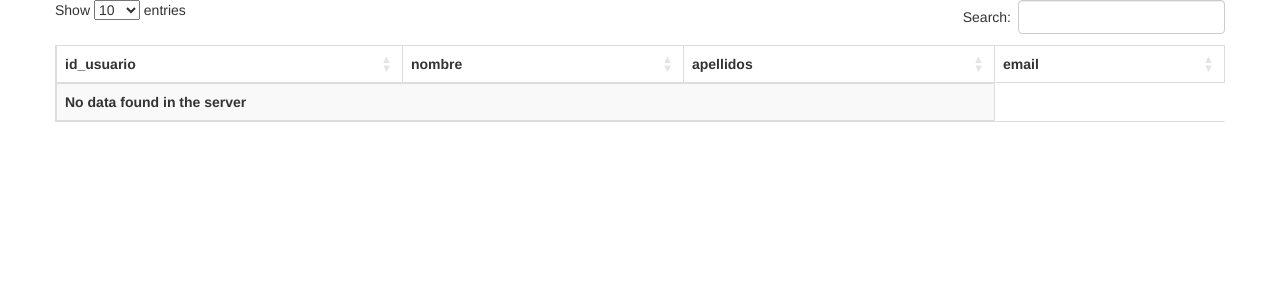
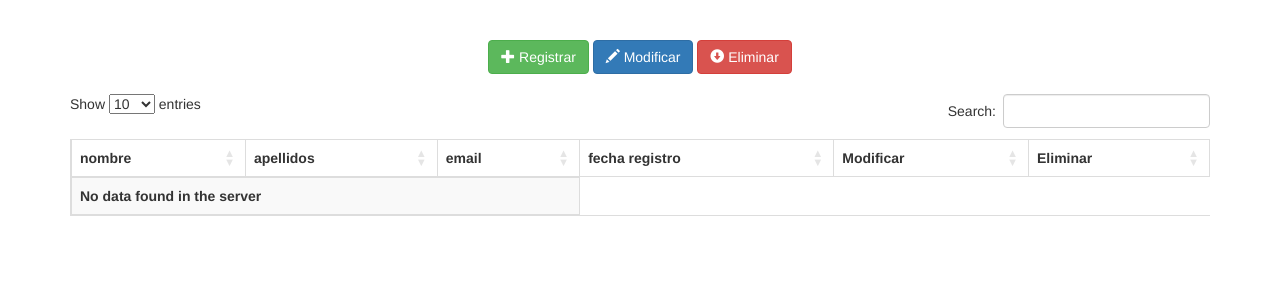
Before and after one commit to luism3090/dataTablesPaginationServerAjax, a CodeIgniter app: page /PhpCodeigniterPractica/index.php/tabla/index in a window 1280 px wide. Shown: the top 300 px of the page. Run offline with CodeIgniter, Linux system fonts and the light colour scheme; lists and menus that the app fills with data are empty; some libraries are stand-ins or nearby versions.

Commit message:
practica terminada

```diff
--- a/application/views/Tabla/tabla.php
+++ b/application/views/Tabla/tabla.php
@@ -6,32 +6,49 @@
 	<title>Inicio Login</title>
   <link rel="stylesheet" type="text/css" href="//maxcdn.bootstrapcdn.com/bootstrap/3.3.7/css/bootstrap.min.css">
   <link rel="stylesheet" type="text/css" href="https://cdn.datatables.net/1.10.15/css/dataTables.bootstrap.min.css">
+  <link rel="stylesheet" type="text/css" href="https://cdn.datatables.net/select/1.2.2/css/select.dataTables.min.css">
 
 </head>
 <body>
+<br>
     <div class="container">
-
+    <div class="table-responsive">
+     <br>
     <div class="row">
-          <table id="employee-grid"  class="table table-striped table-bordered"  cellspacing="0"  width="100%">
+          <div class="col-xm-12 text-center">
+            <button type="button" class="btn btn-success btnRegistrarEnc"> <span class="glyphicon glyphicon-plus"></span> Registrar</button>
+             <button type="button" class="btn btn-primary btnModificarEnc"> <span class="glyphicon glyphicon-pencil"></span> Modificar</button>
+              <button type="button" class="btn btn-danger btnEliminarEnc"> <span class="glyphicon glyphicon-circle-arrow-down"></span> Eliminar</button>
+          </div>
+    </div>
+    <br>
+      <div class="row">
+          <div class="col-xs-12 col-md-12">
+                <table id="employee-grid"  class="table table-striped table-bordered"  cellspacing="0"  width="100%" style="text-align: center;">
                     <thead>
                       <tr>
                         <th>id_usuario</th>
                         <th>nombre</th>
                         <th>apellidos</th>
                         <th>email</th>
+                        <th>fecha registro</th>
+                        <th>Modificar</th>
+                        <th>Eliminar</th>
                       </tr>
                     </thead>
                 </table>
-
+          </div>
       </div>
 
 
     </div>
-
+</div>
+ <br><br> <br><br>
 
 <script src="//code.jquery.com/jquery-1.12.4.js" ></script>
 <script src="https://cdn.datatables.net/1.10.15/js/jquery.dataTables.min.js" ></script>
 <script src="https://cdn.datatables.net/1.10.15/js/dataTables.bootstrap.min.js" ></script>
+<script src="https://cdn.datatables.net/select/1.2.2/js/dataTables.select.min.js" ></script>
 <script src="<?php echo base_url(); ?>public/js/tabla.js"></script>
 
 </body>
--- a/public/js/tabla.js
+++ b/public/js/tabla.js
@@ -1,8 +1,57 @@
-$(document).ready(function() {
-				var dataTable = $('#employee-grid').DataTable( {
+$(document).ready(function()
+{
+
+
+	//
+
+	$("body").on("click",".btnModificarEnc",function()
+	{
+		if($("#employee-grid_wrapper tbody tr.selected").length > 0)
+		{
+			alert('Has hecho click en el row con id: '+table.rows($("#employee-grid_wrapper tbody tr.selected").index()).data().pluck(0)[0]);
+		}
+		else
+		{
+			alert('Seleccione el registro a Modificar');
+		}
+
+
+
+	});
+
+	$("body").on("click",".btnEliminarEnc",function()
+	{
+		if($("#employee-grid_wrapper tbody tr.selected").length > 0)
+		{
+			alert('Has hecho click en el row con id: '+table.rows($("#employee-grid_wrapper tbody tr.selected").index()).data().pluck(0)[0]);
+		}
+		else
+		{
+			alert('Seleccione el registro a Eliminar');
+		}
+
+	});
+
+	$("body").on("click",".btnModificar",function()
+	{
+		alert('Has hecho click en el row con id: '+table.rows($(this).closest("tr").index()).data().pluck(0)[0]);
+
+	});
+
+
+	$("body").on("click",".btnEliminar",function()
+	{
+		alert('Has hecho click en el row con id: '+table.rows($(this).closest("tr").index()).data().pluck(0)[0]);
+
+	});
+
+
+				 table = $('#employee-grid').DataTable(
+				{
 					"processing": true,
 					"serverSide": true,
-					// "ajax": "scripts/server_processing.php"
+					 "select": 'single',
+
 					"ajax":{
 						url :"Tabla/cargarTabla", // json datasource
 						type: "post",  // method  , by default get
@@ -13,22 +62,46 @@ $(document).ready(function() {
 							$("#employee-grid_processing").css("display","none");
 
 						}
-						// ,
+						//,
 						// success:function(d)
 						// {
 						// 	debugger;
 						// }
+					},
+					"columnDefs": [
+						            {
+						                "targets": [ 0 ],
+						                "visible": false,
+						                "searchable": false
 						            }
+						        ],
+
+
 				} );
 
 
-				dataTable.ajax.url()
+				table.on( 'select', function ( e, dt, type, indexes )
+				{
+							if ( type === 'row' ) {
+
+								//debugger;
+
+							//table.rows(indexes).data()[0]
+							// table.rows( indexes ).data()
 
 
 
+							//var id_usuario = table.rows(indexes).data()[0][0]
 
 
 
+					        var id_usuario = table.rows( indexes ).data().pluck(0)[0];
+
+					        console.log(id_usuario);
+
+					        // do something with the ID of the selected items
+					    }
+				} );
 
 
 
```
Also changed, not shown: application/models/FolderTabla/ModelTabla.php (+24 -5 lines). Lines whose indentation alone changed are shown as unchanged.
